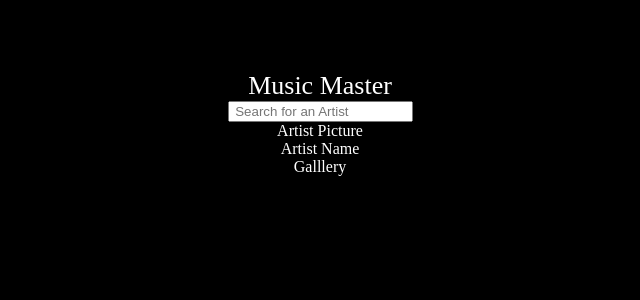
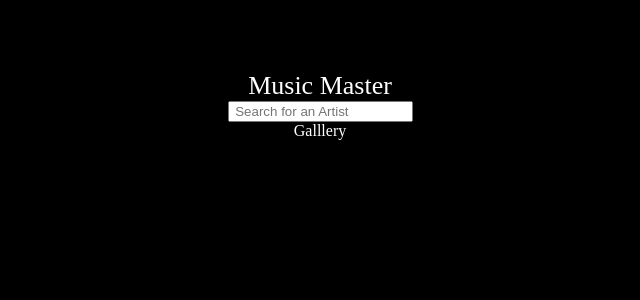
Before and after one commit to jimhantrix/musicmaster-, a React (Create React App) app: page / in a window 1280 px wide. Shown: the top 300 px of the page, without its empty margins (320-960 px from the left). Built offline with nearby package versions, Linux system fonts and the light colour scheme; the HTML template or start-up script is replaced by a standard one.

Commit message:
update the artist profile file

```diff
--- a/src/App.jsx
+++ b/src/App.jsx
@@ -1,7 +1,7 @@
 import React, { Component } from 'react';
 import  './App.css';
 import { FormGroup, FormControl, InputGroup, Glyphicon } from 'react-bootstrap';
-
+import Profile from './Profile'
 
 class App extends Component {
 
@@ -66,12 +66,8 @@ constructor(props){
 					</InputGroup>
 
 				</FormGroup>
+				<Profile artist={this.state.artist}/>
 
-				<div className="Profile">
-
-					<div> Artist Picture </div>
-					<div> Artist Name </div>
-				</div>
 
 				<div className="Gallery">
 					Galllery
--- a/src/Profile.jsx
+++ b/src/Profile.jsx
@@ -4,13 +4,18 @@ import './App.css';
 class Profile extends Component {
 
 	render(){
+		let artist = {name: '', followers: { total: ''}};
+		if (this.props.artist !== null){
+
+			artist = this.props.artist;
+		}
 
 		return (
 
-		<div>
-		<div>Profile name</div>
-		</div>
-
+			<div>
+				<div>{artist.name}</div>
+				<div>{artist.followers.total}</div>
+			</div>
 		)
 	}
 }
```
